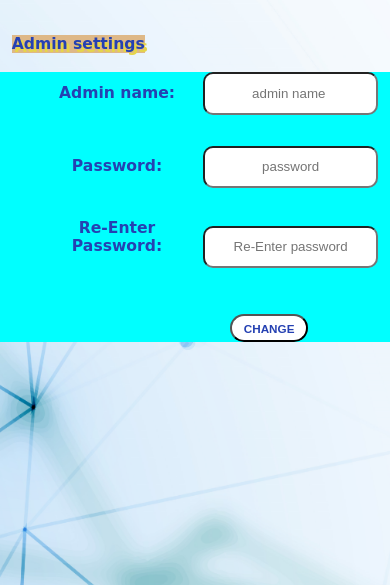
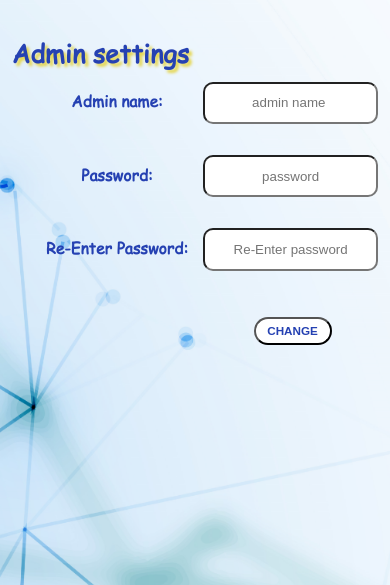
Before and after one commit to Nouran-Ebrahim/Graduation_Project, a PHP site: page /pages/admin_settings.html in a window 390 px wide. Shown: the part 169-754 px from the top of the page. Run offline with PHP 8.4, Linux system fonts and the light colour scheme.

Commit message:
all responsive

```diff
--- a/css/style.css
+++ b/css/style.css
@@ -147,7 +87,7 @@ input[name="log"]{
     text-align: center;
     font-size: 2vw;
     border-radius: 20px;
-    margin-left: 48%;
+    margin-left: 50%;
     color: #2541B2;
     margin-top: 15px;
 }
@@ -200,16 +154,14 @@ input[name="log"]:hover{
 .Admin_settings{
     align-self: flex-start;
     margin-left: 3%;
-    margin-bottom: 5%;
-    font-family: 'Turret Road', cursive;
+    margin-bottom: 2.5%;
+    font-family: Comicimport,'Turret Road', cursive;
     color: #2541B2;
-    font-size: 4vw;
-    text-shadow: 3px 3px #E5D549 ;
+    font-size: 3.8vw;
+    text-shadow: 3px 6px 5px #E5D549;
     font-weight: bold;
-    background-color: burlywood;
+    /*background-color: burlywood;*/
 }
-
-
 
 #form2{
     width: 80%;
@@ -220,37 +172,51 @@ input[name="log"]:hover{
       text-align: center;
       width: 22%;
       font-weight: bolder;
-      font-family: 'Turret Road', cursive;
+      font-family: Comicimport,'Turret Road', cursive;
       color: #2541B2;
       margin: 0% 0% 3% 10%;
 }
-
+.admin{
+    margin-top: 0%;
+}
 @media only screen and (max-width: 769px) {
     .lab2{
-        font-size: 3vw;
-        width: 33%;
+        font-size: 3.5vw;
+        width: 38%;
     }
     #form2{
         width: 90%;
-        background-color: aqua;
+        /*background-color: aqua;*/
     }
     .admin{
-        margin-top: 0%;
+        margin-top: 4%;
     }
-
+#change{
+  margin-left: 65%;
+  font-weight: bold;
+  font-size: 3vw;
 }
-@media only screen and (max-width: 426px) {
+.Admin_settings{
+    font-size: 6.5vw;
+    text-shadow: 3px 3px 3px #E5D549;
+    margin-bottom: 3%;
+}
+}
+@media only screen and (max-width: 441px) {
     .lab2{
         font-size: 4vw;
         width: 40%;
     }
     #form2{
         width: 100%;
-        background-color: aqua;
+        /*background-color: aqua;*/
     }
     .admin{
         margin-top: 9%;
     }
+    #change{
+        font-weight: bold;
+     }
 }
 
 /* admin settings ending */
--- a/pages/admin_settings.html
+++ b/pages/admin_settings.html
@@ -52,7 +52,7 @@
       <input type="password" name="pass" placeholder="password" class="in" required>
       <label class="lab2"> Re-Enter Password:</label>
       <input type="password" name="pass2" placeholder="Re-Enter password" class="in" required>
-      <input type="submit" name="log" value="CHANGE">
+      <input type="submit" name="log" value="CHANGE" id="change">
     </form>
 
   </div>
--- a/pages/login.html
+++ b/pages/login.html
@@ -14,7 +14,7 @@
 </head>
 
 <body>
-    <div class="login_container" style="margin-top: 3%;">
+    <div class="login_container" >
 
             <div class="webname">
                 <img id="name" src="../images/website name.png">
```
Also changed, not shown: other parts of css/style.css (+23 -69 lines).
